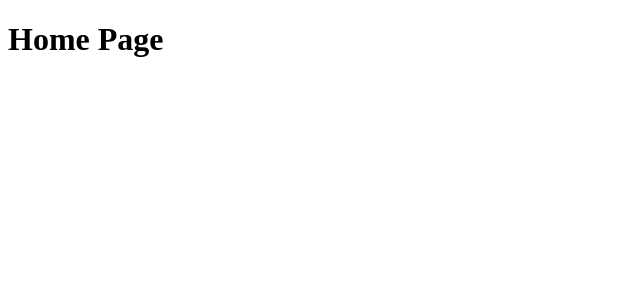
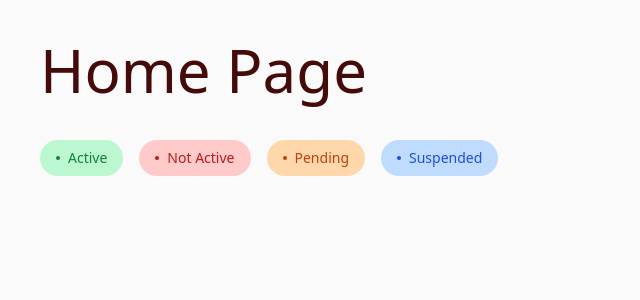
Before and after one commit to magistrkim/crm, a Next.js app: page / in a window 1280 px wide. Shown: the top 300 px of the page, without its empty margins (0-640 px from the left). Built offline with nearby package versions, Linux system fonts and the light colour scheme.

Commit message:
Add Labels to HomePage

```diff
--- /dev/null
+++ b/src/app/components/ActiveLabel/StatusLabel.tsx
@@ -0,0 +1,32 @@
+import React from 'react';
+
+export enum Status {
+  Active = 'active',
+  NotActive = 'not active',
+  Pending = 'pending',
+  Suspended = 'suspended',
+}
+
+export interface StatusLabelProps {
+  children: React.ReactNode;
+  status: Status;
+}
+
+const StatusLabel = ({ children, status }: StatusLabelProps) => {
+  return (
+    <div
+      className={`inline-flex items-center py-2 px-4 rounded-3xl text-sm font-medium ${
+        (status === Status.Active && 'text-green-700 bg-green-200') ||
+        (status === Status.NotActive && 'text-red-700 bg-red-200') ||
+        (status === Status.Pending && 'text-orange-700 bg-orange-200') ||
+        (status === Status.Suspended && 'text-blue-700 bg-blue-200') ||
+        ''
+      }`}
+    >
+      <div className="w-1 h-1 rounded-full mr-2 bg-current" />
+      {children}
+    </div>
+  );
+};
+
+export default StatusLabel;
--- a/src/app/globals.css
+++ b/src/app/globals.css
@@ -1,5 +1,13 @@
+@tailwind base;
+@tailwind components;
+@tailwind utilities;
+
 * {
   box-sizing: border-box;
   padding: 0;
   margin: 0;
 }
+
+body {
+  background-color: #FAFAFA;
+}
--- a/src/app/page.tsx
+++ b/src/app/page.tsx
@@ -1,7 +1,15 @@
+import StatusLabel, { Status } from './components/ActiveLabel/StatusLabel';
+
 export default function Home() {
   return (
-    <main className="flex min-h-screen flex-col items-center justify-between p-24">
-      <h1> Home Page</h1>
+    <main className="py-10 px-10 ">
+      <h1 className="text-6xl text-red-950 mb-10"> Home Page</h1>
+      <div className='flex justify-start gap-4 cursor-pointer'>
+        <StatusLabel status={Status.Active}>Active</StatusLabel>
+        <StatusLabel status={Status.NotActive}>Not Active</StatusLabel>
+        <StatusLabel status={Status.Pending}>Pending</StatusLabel>
+        <StatusLabel status={Status.Suspended}>Suspended</StatusLabel>
+      </div>
     </main>
-  )
+  );
 }
```
Also changed, not shown: src/app/layout.tsx (+4 -3 lines), .prettierrc.js.
